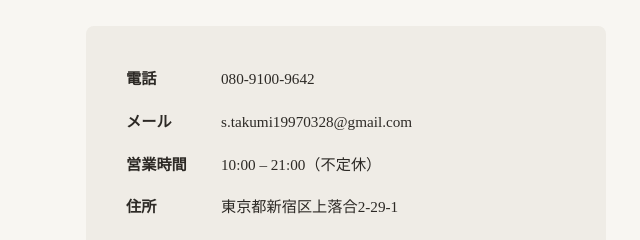
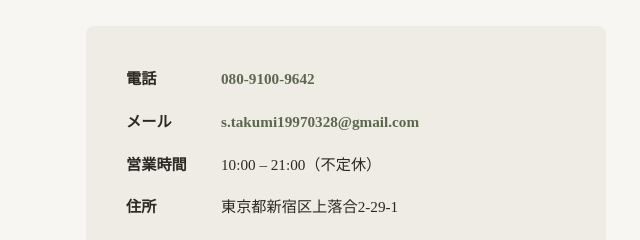
Before and after one commit to stakumi19970328-del/simuta, a website: page index.html in a window 1280 px wide. Shown: the part 3402-3642 px from the top of the page, 54-694 px from the left. Drawn offline with nearby package versions, Linux system fonts and the light colour scheme.

Commit message:
〇〇を更新

```diff
--- a/style.css
+++ b/style.css
@@ -579,6 +579,15 @@ img {
   color: var(--color-text);
 }
 
+.contact-info a {
+  color: var(--color-accent-dark);
+  font-weight: 600;
+}
+
+.contact-info a:hover {
+  text-decoration: underline;
+}
+
 /* ===== Footer ===== */
 .footer {
   padding: var(--space-xl) var(--space-lg);
```
